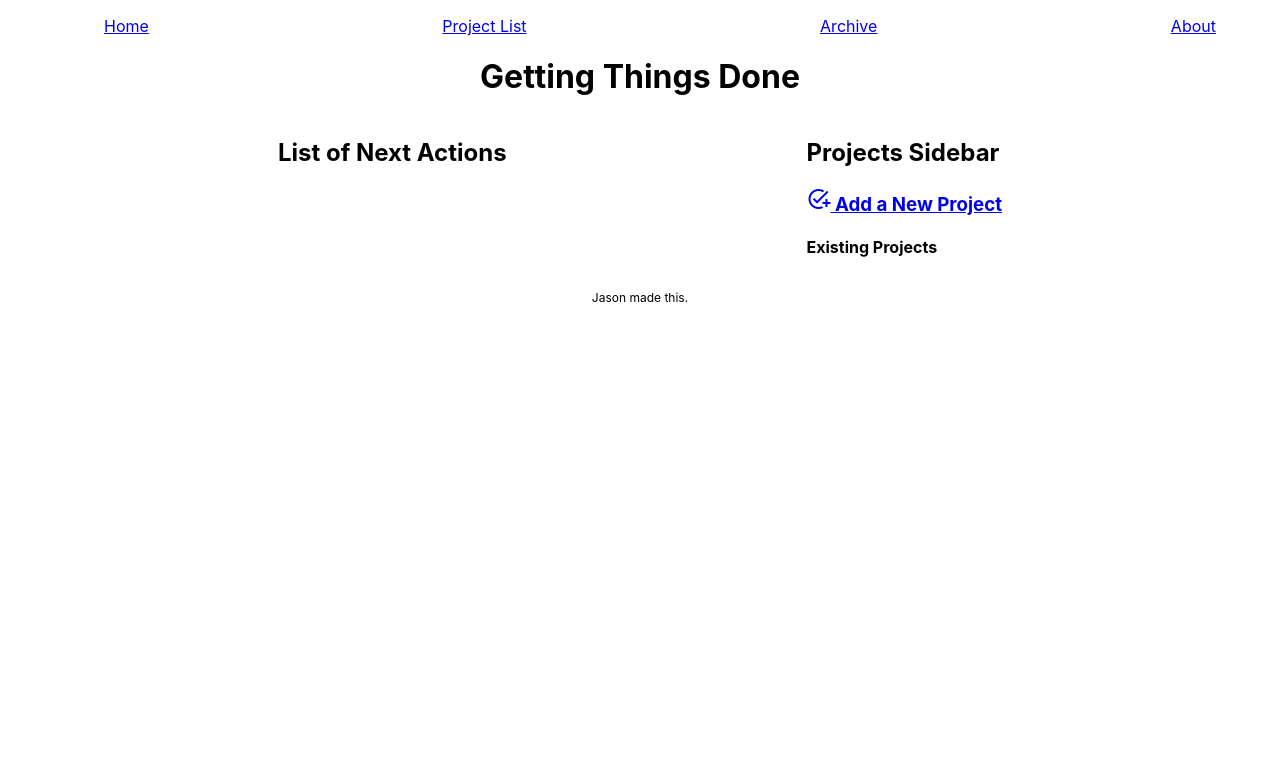
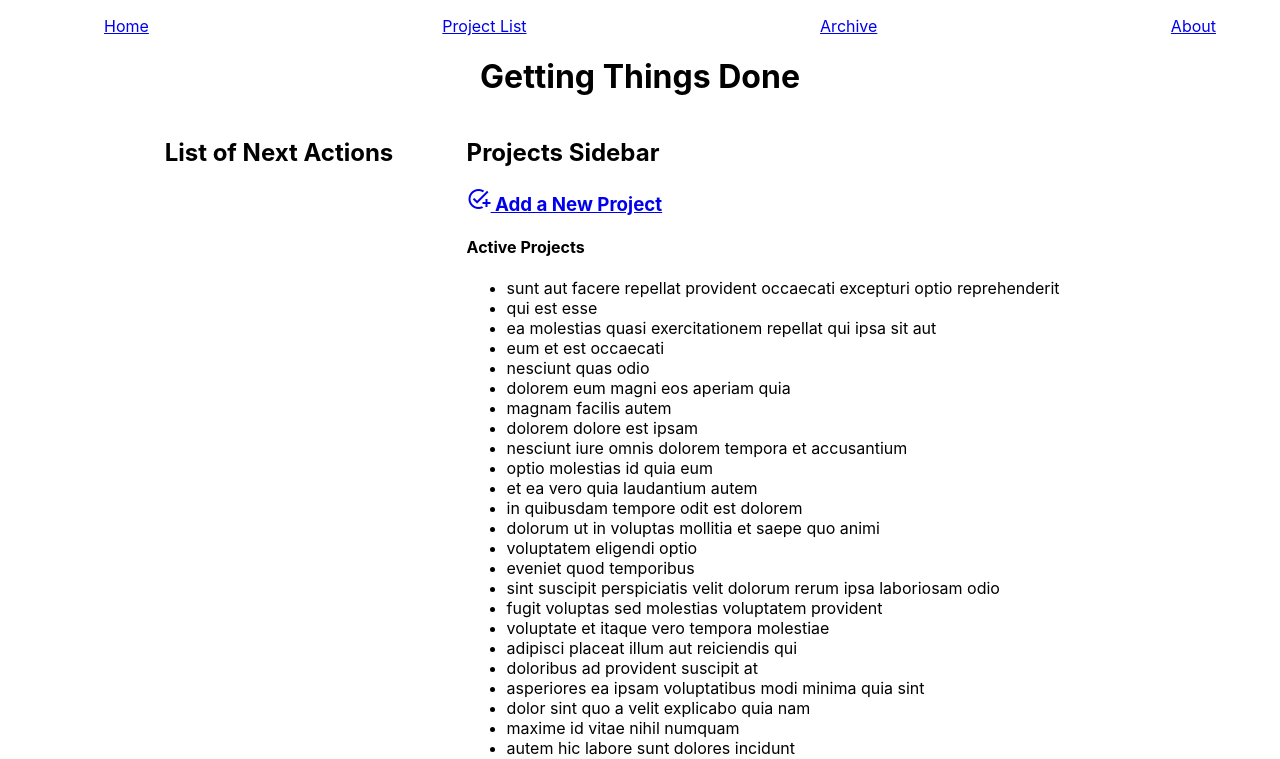
Before and after one commit to jallend1/gtdapp, a React (Create React App) app: page / in a window 1280 px wide. Shown: the top 759 px of the page. Built offline with nearby package versions, Linux system fonts and the light colour scheme.

Commit message:
Divided project list between active and archived. Added project list framework to sidebar

```diff
--- a/src/App.js
+++ b/src/App.js
@@ -34,7 +34,7 @@ function App() {
           render={(props) => <Project {...props} projects={projects} />}
         />
         <Route path="/projects">
-          <ProjectList projects={projects} />
+          <ProjectList projects={projects && projects.filter(project => !project.archived)} />
         </Route>
         <Route path="/archive">
           <ProjectList projects={projects && projects.filter(project => project.archived)} />
@@ -43,7 +43,7 @@ function App() {
           <About />
         </Route>
         <Route exact path="/">
-          <Main />
+          <Main projects={projects}/>
         </Route>
         <Route path="/">
           <Error />
--- a/src/Components/Main.js
+++ b/src/Components/Main.js
@@ -1,11 +1,11 @@
 import NextActions from "./NextActions";
 import Sidebar from "./Sidebar";
 
-const Main = () => {
+const Main = ({projects}) => {
   return (
     <div className="container space-around">
       <NextActions />
-      <Sidebar />
+      <Sidebar projects={projects} />
     </div>
   );
 };
--- a/src/Components/Project.js
+++ b/src/Components/Project.js
@@ -32,6 +32,7 @@ const Project = (props) => {
   }
   // Loading screen while projects are retrieved
   else {
+    console.log('we are loading')
     return <h3>Loading...</h3>;
   }
 };
--- a/src/Components/ProjectList.js
+++ b/src/Components/ProjectList.js
@@ -4,11 +4,10 @@ import Project from './Project';
 const ProjectList = ({ projects }) => {
   const renderProjects = () => {
     return projects.map((project) => {
-       return <Project id={project.id} projects={projects} key={project.id} />
+         return <Project id={project.id} projects={projects} key={project.id} />
     });
   };
-
-  return (
+return (
     <div className="container">
       <header id="projectList" className="space-around">
         <h2>Project List</h2>
--- a/src/Components/Sidebar.js
+++ b/src/Components/Sidebar.js
@@ -1,5 +1,5 @@
 import { Link } from "react-router-dom";
-const Sidebar = () => {
+const Sidebar = ({projects}) => {
   return (
     <div>
       <h2>Projects Sidebar</h2>
@@ -9,7 +9,12 @@ const Sidebar = () => {
         </h3>
       </Link>
       <div>
-        <h4>Existing Projects</h4>
+        <h4>Active Projects</h4>
+        <div>
+          <ul>
+            {projects && projects.map(project => <li key={project.id}>{project.title}</li>)}
+          </ul>
+        </div>
       </div>
     </div>
   );
```
